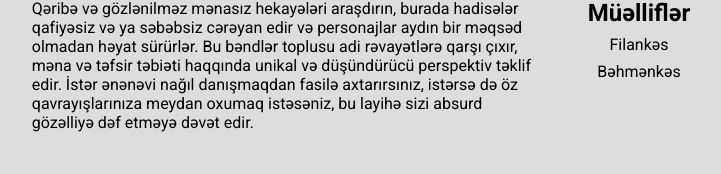
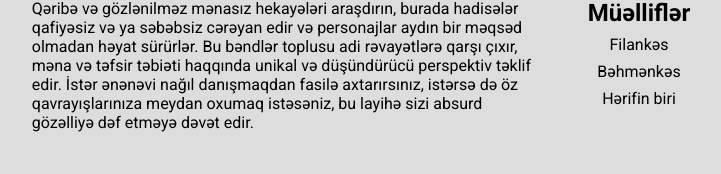
Before and after one commit to test2user-aqil/serguzeshti-bekar, a SvelteKit app: page /haqqinda in a window 1280 px wide. Shown: the part 213-387 px from the top of the page, without its empty margins (279-1000 px from the left). Built offline with nearby package versions, Linux system fonts and the light colour scheme.

Commit message:
chore: update authors section

```diff
--- a/src/routes/haqqinda/+page.svelte
+++ b/src/routes/haqqinda/+page.svelte
@@ -17,6 +17,7 @@
 		<h2>Müəlliflər</h2>
 		<li>Filankəs</li>
 		<li>Bəhmənkəs</li>
+		<li>Hərifin biri</li>
 	</ul>
 
 	<ul>
```
